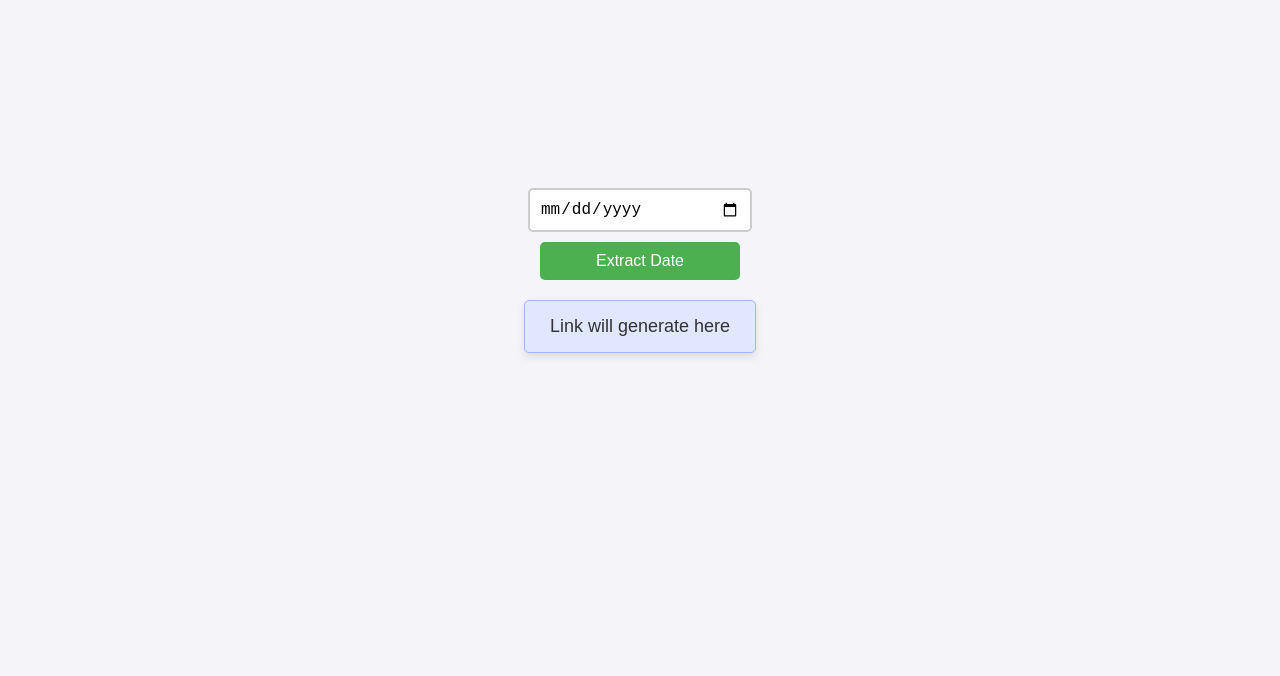
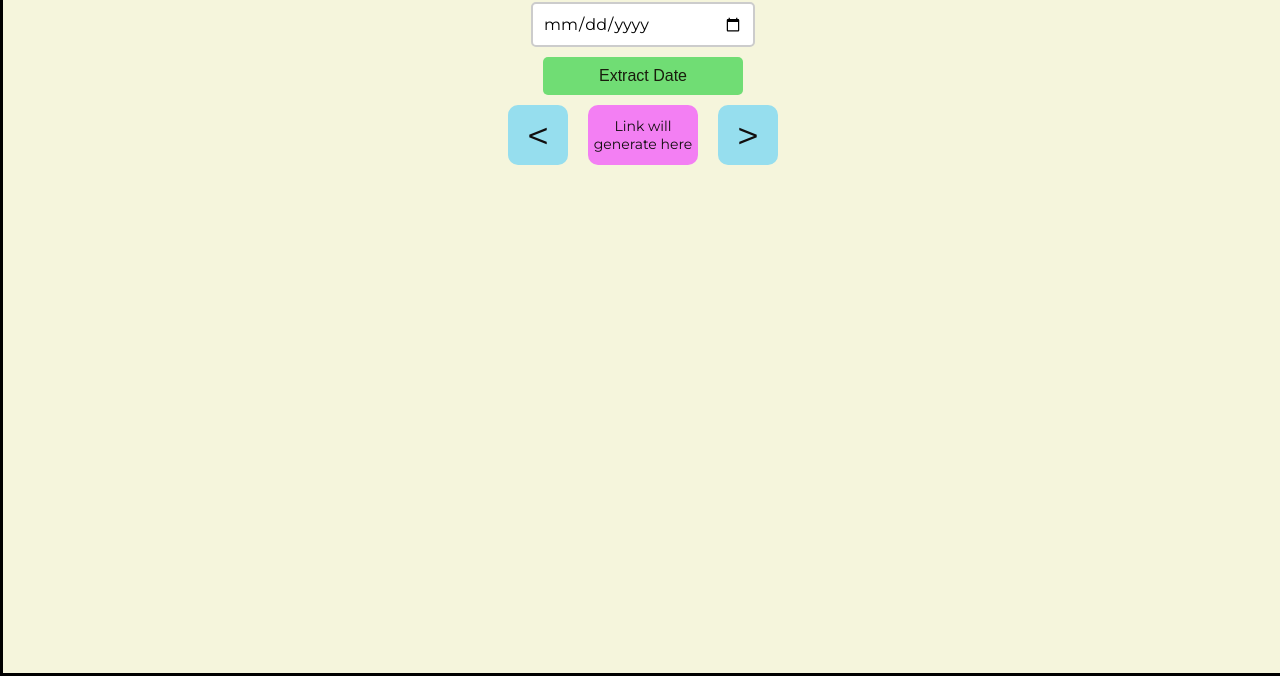
Before and after one commit to shubhamrustagi/nytminiarchive, a plain HTML site: page index.html in a window 1280 px wide. Shown: the part 130-806 px from the top of the page. Drawn offline with Linux system fonts and the light colour scheme.

Commit message:
changed colours, added new buttons

```diff
--- a/index.html
+++ b/index.html
@@ -4,13 +4,33 @@
     <meta charset="UTF-8">
     <meta name="viewport" content="width=device-width, initial-scale=1.0">
     <title>NYT Mini Archive</title>
+
+    <link rel="preconnect" href="https://fonts.googleapis.com">
+    <link rel="preconnect" href="https://fonts.gstatic.com" crossorigin>
+    <link href="https://fonts.googleapis.com/css2?family=Montserrat:ital,wght@0,100..900;1,100..900&display=swap" rel="stylesheet">
     <link rel="stylesheet" href="style.css">
 </head>
-<body>
+<!-- <body>
     <input type="date" id="dateInput">
     <button onclick="extractDate()">Extract Date</button>
-    <div id ="linker">Link will generate here</div>
-
+    <div id = "container">
+        <div class ="item">Prev</div>
+        <div class ="item" id="linker">Link will generate here</div>
+        <div class ="item">Next</div>
+    </div>
+    <script src="script.js"></script>
+</body> -->
+<body>
+    <div id = "main">
+        <h1>NYT Mini Archive</h1>
+        <input type="date" id="dateInput">
+        <button onclick="extractDate()">Extract Date</button>
+        <div id = "inner">
+            <div class ="item bracks"><</div>
+            <div class ="item" id="linker">Link will generate here</div>
+            <div class ="item bracks">></div>
+        </div>
+    </div>
     <script src="script.js"></script>
 </body>
 </html>
--- a/script.js
+++ b/script.js
@@ -16,9 +16,8 @@ function extractDate() {
         const day = date.getDate();
         const month = date.toLocaleString('default', { month: 'long' });
         const year = date.getFullYear();
-        const linkWithDate = `https://www.nytimes.com/crosswords/game/mini/${dateParts[0]}/${dateParts[1]}/${dateParts[2]}`
-
-        document.getElementById('linker').innerHTML = `<a target="_blank" href="${linkWithDate}">${day +" "+ month + " " + year}</a>`
+        const linkWithDate = `https://www.nytimes.com/crosswords/game/mini/${dateParts[0]}/${dateParts[1]}/${dateParts[2]}`;
+        document.getElementById('linker').innerHTML = `<a target="_blank" href="${linkWithDate}">${day +" "+ month + " " + year}</a>`;
     } else {
         document.getElementById('linker').innerHTML = "Please select a date."
     }
--- a/style.css
+++ b/style.css
@@ -1,14 +1,23 @@
-body {
-            display: flex;
-            flex-direction: column;
-            align-items: center;
-            justify-content: center;
-            height: 100vh;
-            background-color: #f4f4f9;
-            font-family: 'Arial', sans-serif;
-            margin: 0;
+
+body{
+    height:100vh;
+    width:100vw;
+    padding:0%;
+    margin: 0%;
+    font-family: "Montserrat", sans-serif;
+    font-size: 14px;
 }
 
+#main{
+    display:flex;
+    flex-direction: column;
+    background-color: beige;
+    border-style: solid;
+    width: 100%;
+    height: 100%;
+    align-items: center;
+    justify-content:center;
+}
 #dateInput {
     padding: 10px;
     font-size: 16px;
@@ -16,13 +25,13 @@ body {
     border-radius: 5px;
     margin-bottom: 10px;
     width: 200px;
+    font-family: "Montserrat", sans-serif;
 }
-
 button {
     padding: 10px 20px;
     font-size: 16px;
-            background-color: #4caf50;
-            color: white;
+    background-color: #70dd74;
+    color:rgb(25, 29, 13);
     border: none;
     border-radius: 5px;
     cursor: pointer;
@@ -33,18 +42,34 @@ body {
 button:hover {
     background-color: #45a049;
 }
+#inner{
+    display:flex;
+    flex-direction:row;
+    width: 500px;
+    height: 500px;
+    justify-content: center;
+    padding: 10px;
 
-
-        #linker {
-            margin-top: 20px;
-            padding: 15px;
-            font-size: 18px;
-            color: #333;
-            background-color: #e0e7ff;
-            border: 1px solid #a5b4fc;
-            border-radius: 5px;
-            width: 200px;
+}
+#linker{
+    background-color: rgb(243, 127, 243);
+    width:100px;
+}
+.item{
+    display:flex;
+    flex-direction: column;
+    align-items: center;
+    justify-content: center;
+    background-color: rgb(150, 222, 238);
+    color: rgb(17, 14, 14);
+    padding: 5px;
+    border-radius: 10px;
     text-align: center;
-            word-wrap: break-word;
-            box-shadow: 0 4px 8px rgba(0, 0, 0, 0.1);
+    height:50px;
+    width:50px;
+    margin: 0 10px;
 }
+.bracks{
+    font-size:40px;
+    font-display: bold;
+}
```
Lines whose indentation alone changed are shown as unchanged.
